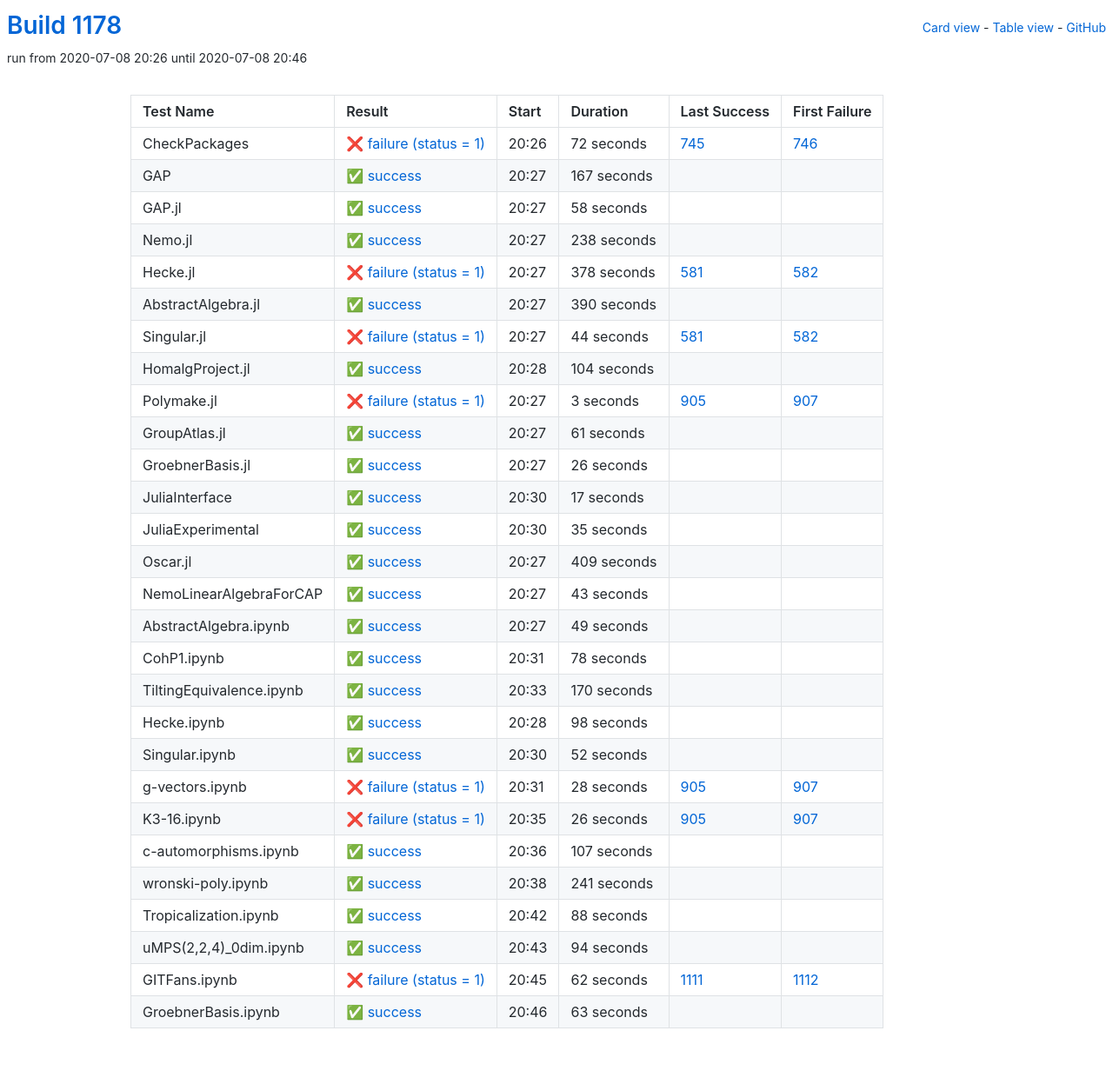
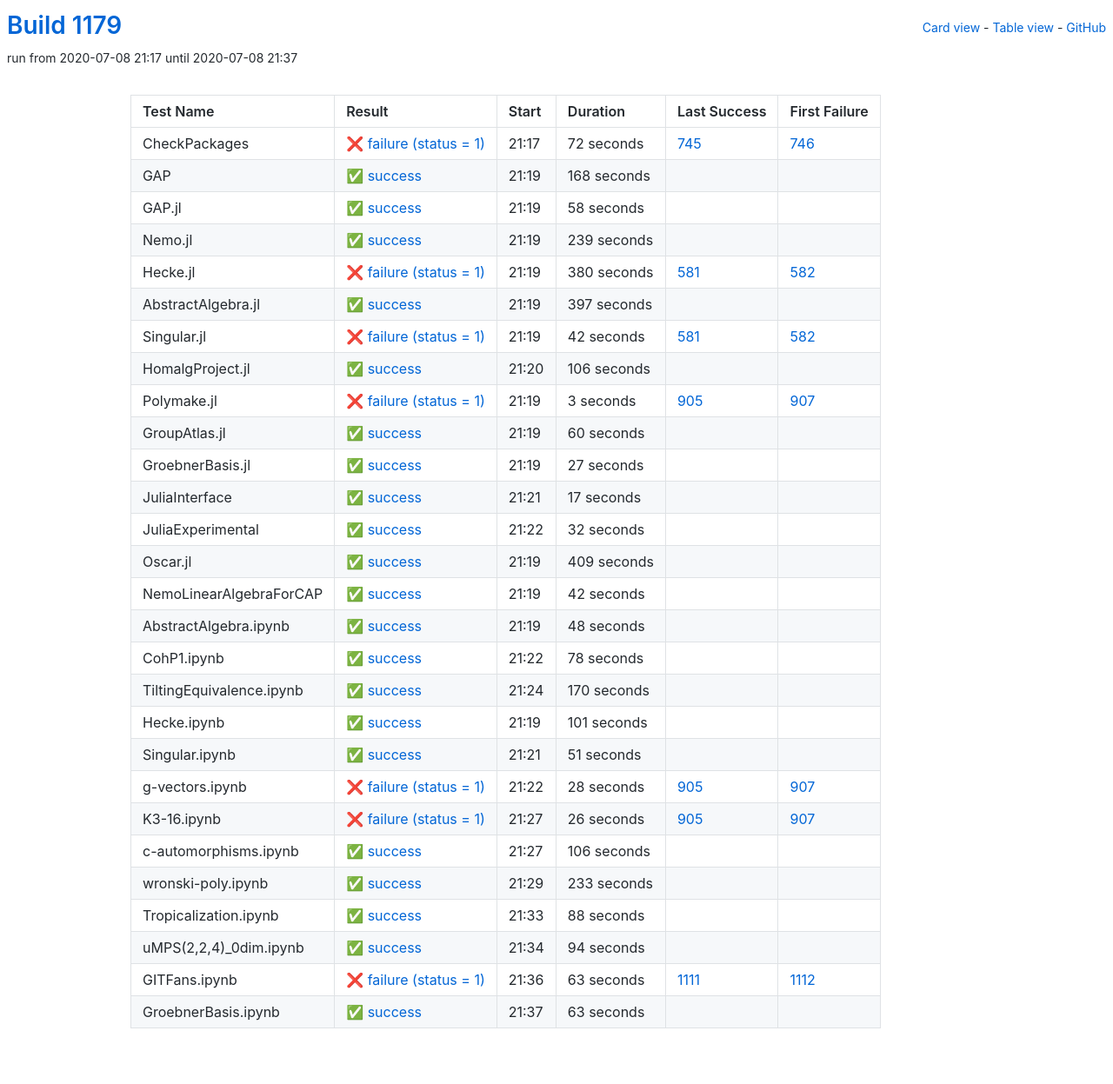
Before and after one commit to oscar-system/oscar-ci-status-1.4, a Jekyll site: the page built from table.html, in a window 1280 px wide. Shown: the whole page at 87% size. Built offline with Jekyll 4.4.1, drawn with Linux system fonts in a browser that asks for light colours.

Commit message:
Build #1179

```diff
--- a/_data/ci.yml
+++ b/_data/ci.yml
@@ -1,6 +1,6 @@
 ---
-build: 1178
-build_url: https://oscarci.mathematik.uni-kl.de/job/oscar-julia-1.4/1178/
+build: 1179
+build_url: https://oscarci.mathematik.uni-kl.de/job/oscar-julia-1.4/1179/
 job: oscar-julia-1.4
 organization: oscar-system
 repo: oscar-ci-status-1.4
@@ -8,8 +8,8 @@ repourl: https://github.com/oscar-system/oscar-ci-status-1.4
 tests:
 - name: CheckPackages
   id: checkpackages
-  log: https://oscarci.mathematik.uni-kl.de/job/oscar-julia-1.4/1178/artifact/logs/build-1178/CheckPackages.log
-  start: 2020-07-08 20:26
+  log: https://oscarci.mathematik.uni-kl.de/job/oscar-julia-1.4/1179/artifact/logs/build-1179/CheckPackages.log
+  start: 2020-07-08 21:17
   success: false
   exitcode: 1
   status: failure
@@ -20,20 +20,20 @@ tests:
   first_failure_url: https://oscarci.mathematik.uni-kl.de/job/oscar-julia-1.4/746/
 - name: GAP
   id: gap
-  log: https://oscarci.mathematik.uni-kl.de/job/oscar-julia-1.4/1178/artifact/logs/build-1178/GAP.log
-  start: 2020-07-08 20:27
+  log: https://oscarci.mathematik.uni-kl.de/job/oscar-julia-1.4/1179/artifact/logs/build-1179/GAP.log
+  start: 2020-07-08 21:19
   success: true
   exitcode: 0
   status: success
-  duration: 167
+  duration: 168
   last_success: false
   last_success_url:
   first_failure: false
   first_failure_url:
 - name: GAP.jl
   id: gap-jl
-  log: https://oscarci.mathematik.uni-kl.de/job/oscar-julia-1.4/1178/artifact/logs/build-1178/GAP.jl.log
-  start: 2020-07-08 20:27
+  log: https://oscarci.mathematik.uni-kl.de/job/oscar-julia-1.4/1179/artifact/logs/build-1179/GAP.jl.log
+  start: 2020-07-08 21:19
   success: true
   exitcode: 0
   status: success
@@ -44,68 +44,68 @@ tests:
   first_failure_url:
 - name: Nemo.jl
   id: nemo-jl
-  log: https://oscarci.mathematik.uni-kl.de/job/oscar-julia-1.4/1178/artifact/logs/build-1178/Nemo.jl.log
-  start: 2020-07-08 20:27
+  log: https://oscarci.mathematik.uni-kl.de/job/oscar-julia-1.4/1179/artifact/logs/build-1179/Nemo.jl.log
+  start: 2020-07-08 21:19
   success: true
   exitcode: 0
   status: success
-  duration: 238
+  duration: 239
   last_success: false
   last_success_url:
   first_failure: false
   first_failure_url:
 - name: Hecke.jl
   id: hecke-jl
-  log: https://oscarci.mathematik.uni-kl.de/job/oscar-julia-1.4/1178/artifact/logs/build-1178/Hecke.jl.log
-  start: 2020-07-08 20:27
+  log: https://oscarci.mathematik.uni-kl.de/job/oscar-julia-1.4/1179/artifact/logs/build-1179/Hecke.jl.log
+  start: 2020-07-08 21:19
   success: false
   exitcode: 1
   status: failure
-  duration: 378
+  duration: 380
   last_success: 581
   last_success_url: https://oscarci.mathematik.uni-kl.de/job/oscar-julia-1.4/581/
   first_failure: 582
   first_failure_url: https://oscarci.mathematik.uni-kl.de/job/oscar-julia-1.4/582/
 - name: AbstractAlgebra.jl
   id: abstractalgebra-jl
-  log: https://oscarci.mathematik.uni-kl.de/job/oscar-julia-1.4/1178/artifact/logs/build-1178/AbstractAlgebra.jl.log
-  start: 2020-07-08 20:27
+  log: https://oscarci.mathematik.uni-kl.de/job/oscar-julia-1.4/1179/artifact/logs/build-1179/AbstractAlgebra.jl.log
+  start: 2020-07-08 21:19
   success: true
   exitcode: 0
   status: success
-  duration: 390
+  duration: 397
   last_success: false
   last_success_url:
   first_failure: false
   first_failure_url:
 - name: Singular.jl
   id: singular-jl
-  log: https://oscarci.mathematik.uni-kl.de/job/oscar-julia-1.4/1178/artifact/logs/build-1178/Singular.jl.log
-  start: 2020-07-08 20:27
+  log: https://oscarci.mathematik.uni-kl.de/job/oscar-julia-1.4/1179/artifact/logs/build-1179/Singular.jl.log
+  start: 2020-07-08 21:19
   success: false
   exitcode: 1
   status: failure
-  duration: 44
+  duration: 42
   last_success: 581
   last_success_url: https://oscarci.mathematik.uni-kl.de/job/oscar-julia-1.4/581/
   first_failure: 582
   first_failure_url: https://oscarci.mathematik.uni-kl.de/job/oscar-julia-1.4/582/
 - name: HomalgProject.jl
   id: homalgproject-jl
-  log: https://oscarci.mathematik.uni-kl.de/job/oscar-julia-1.4/1178/artifact/logs/build-1178/HomalgProject.jl.log
-  start: 2020-07-08 20:28
+  log: https://oscarci.mathematik.uni-kl.de/job/oscar-julia-1.4/1179/artifact/logs/build-1179/HomalgProject.jl.log
+  start: 2020-07-08 21:20
   success: true
   exitcode: 0
   status: success
-  duration: 104
+  duration: 106
   last_success: false
   last_success_url:
   first_failure: false
   first_failure_url:
 - name: Polymake.jl
   id: polymake-jl
-  log: https://oscarci.mathematik.uni-kl.de/job/oscar-julia-1.4/1178/artifact/logs/build-1178/Polymake.jl.log
-  start: 2020-07-08 20:27
+  log: https://oscarci.mathematik.uni-kl.de/job/oscar-julia-1.4/1179/artifact/logs/build-1179/Polymake.jl.log
+  start: 2020-07-08 21:19
   success: false
   exitcode: 1
   status: failure
@@ -116,32 +116,32 @@ tests:
   first_failure_url: https://oscarci.mathematik.uni-kl.de/job/oscar-julia-1.4/907/
 - name: GroupAtlas.jl
   id: groupatlas-jl
-  log: https://oscarci.mathematik.uni-kl.de/job/oscar-julia-1.4/1178/artifact/logs/build-1178/GroupAtlas.jl.log
-  start: 2020-07-08 20:27
+  log: https://oscarci.mathematik.uni-kl.de/job/oscar-julia-1.4/1179/artifact/logs/build-1179/GroupAtlas.jl.log
+  start: 2020-07-08 21:19
   success: true
   exitcode: 0
   status: success
-  duration: 61
+  duration: 60
   last_success: false
   last_success_url:
   first_failure: false
   first_failure_url:
 - name: GroebnerBasis.jl
   id: groebnerbasis-jl
-  log: https://oscarci.mathematik.uni-kl.de/job/oscar-julia-1.4/1178/artifact/logs/build-1178/GroebnerBasis.jl.log
-  start: 2020-07-08 20:27
+  log: https://oscarci.mathematik.uni-kl.de/job/oscar-julia-1.4/1179/artifact/logs/build-1179/GroebnerBasis.jl.log
+  start: 2020-07-08 21:19
   success: true
   exitcode: 0
   status: success
-  duration: 26
+  duration: 27
   last_success: false
   last_success_url:
   first_failure: false
   first_failure_url:
 - name: JuliaInterface
   id: juliainterface
-  log: https://oscarci.mathematik.uni-kl.de/job/oscar-julia-1.4/1178/artifact/logs/build-1178/JuliaInterface.log
-  start: 2020-07-08 20:30
+  log: https://oscarci.mathematik.uni-kl.de/job/oscar-julia-1.4/1179/artifact/logs/build-1179/JuliaInterface.log
+  start: 2020-07-08 21:21
   success: true
   exitcode: 0
   status: success
@@ -152,20 +152,20 @@ tests:
   first_failure_url:
 - name: JuliaExperimental
   id: juliaexperimental
-  log: https://oscarci.mathematik.uni-kl.de/job/oscar-julia-1.4/1178/artifact/logs/build-1178/JuliaExperimental.log
-  start: 2020-07-08 20:30
+  log: https://oscarci.mathematik.uni-kl.de/job/oscar-julia-1.4/1179/artifact/logs/build-1179/JuliaExperimental.log
+  start: 2020-07-08 21:22
   success: true
   exitcode: 0
   status: success
-  duration: 35
+  duration: 32
   last_success: false
   last_success_url:
   first_failure: false
   first_failure_url:
 - name: Oscar.jl
   id: oscar-jl
-  log: https://oscarci.mathematik.uni-kl.de/job/oscar-julia-1.4/1178/artifact/logs/build-1178/Oscar.jl.log
-  start: 2020-07-08 20:27
+  log: https://oscarci.mathematik.uni-kl.de/job/oscar-julia-1.4/1179/artifact/logs/build-1179/Oscar.jl.log
+  start: 2020-07-08 21:19
   success: true
   exitcode: 0
   status: success
@@ -176,32 +176,32 @@ tests:
   first_failure_url:
 - name: NemoLinearAlgebraForCAP
   id: nemolinearalgebraforcap
-  log: https://oscarci.mathematik.uni-kl.de/job/oscar-julia-1.4/1178/artifact/logs/build-1178/NemoLinearAlgebraForCAP.log
-  start: 2020-07-08 20:27
+  log: https://oscarci.mathematik.uni-kl.de/job/oscar-julia-1.4/1179/artifact/logs/build-1179/NemoLinearAlgebraForCAP.log
+  start: 2020-07-08 21:19
   success: true
   exitcode: 0
   status: success
-  duration: 43
+  duration: 42
   last_success: false
   last_success_url:
   first_failure: false
   first_failure_url:
 - name: AbstractAlgebra.ipynb
   id: abstractalgebra-ipynb
-  log: https://oscarci.mathematik.uni-kl.de/job/oscar-julia-1.4/1178/artifact/logs/build-1178/AbstractAlgebra.ipynb.log
-  start: 2020-07-08 20:27
+  log: https://oscarci.mathematik.uni-kl.de/job/oscar-julia-1.4/1179/artifact/logs/build-1179/AbstractAlgebra.ipynb.log
+  start: 2020-07-08 21:19
   success: true
   exitcode: 0
   status: success
-  duration: 49
+  duration: 48
   last_success: false
   last_success_url:
   first_failure: false
   first_failure_url:
 - name: CohP1.ipynb
   id: cohp1-ipynb
-  log: https://oscarci.mathematik.uni-kl.de/job/oscar-julia-1.4/1178/artifact/logs/build-1178/CohP1.ipynb.log
-  start: 2020-07-08 20:31
+  log: https://oscarci.mathematik.uni-kl.de/job/oscar-julia-1.4/1179/artifact/logs/build-1179/CohP1.ipynb.log
+  start: 2020-07-08 21:22
   success: true
   exitcode: 0
   status: success
@@ -212,8 +212,8 @@ tests:
   first_failure_url:
 - name: TiltingEquivalence.ipynb
   id: tiltingequivalence-ipynb
-  log: https://oscarci.mathematik.uni-kl.de/job/oscar-julia-1.4/1178/artifact/logs/build-1178/TiltingEquivalence.ipynb.log
-  start: 2020-07-08 20:33
+  log: https://oscarci.mathematik.uni-kl.de/job/oscar-julia-1.4/1179/artifact/logs/build-1179/TiltingEquivalence.ipynb.log
+  start: 2020-07-08 21:24
   success: true
   exitcode: 0
   status: success
@@ -224,32 +224,32 @@ tests:
   first_failure_url:
 - name: Hecke.ipynb
   id: hecke-ipynb
-  log: https://oscarci.mathematik.uni-kl.de/job/oscar-julia-1.4/1178/artifact/logs/build-1178/Hecke.ipynb.log
-  start: 2020-07-08 20:28
+  log: https://oscarci.mathematik.uni-kl.de/job/oscar-julia-1.4/1179/artifact/logs/build-1179/Hecke.ipynb.log
+  start: 2020-07-08 21:19
   success: true
   exitcode: 0
   status: success
-  duration: 98
+  duration: 101
   last_success: false
   last_success_url:
   first_failure: false
   first_failure_url:
 - name: Singular.ipynb
   id: singular-ipynb
-  log: https://oscarci.mathematik.uni-kl.de/job/oscar-julia-1.4/1178/artifact/logs/build-1178/Singular.ipynb.log
-  start: 2020-07-08 20:30
+  log: https://oscarci.mathematik.uni-kl.de/job/oscar-julia-1.4/1179/artifact/logs/build-1179/Singular.ipynb.log
+  start: 2020-07-08 21:21
   success: true
   exitcode: 0
   status: success
-  duration: 52
+  duration: 51
   last_success: false
   last_success_url:
   first_failure: false
   first_failure_url:
 - name: g-vectors.ipynb
   id: g-vectors-ipynb
-  log: https://oscarci.mathematik.uni-kl.de/job/oscar-julia-1.4/1178/artifact/logs/build-1178/g-vectors.ipynb.log
-  start: 2020-07-08 20:31
+  log: https://oscarci.mathematik.uni-kl.de/job/oscar-julia-1.4/1179/artifact/logs/build-1179/g-vectors.ipynb.log
+  start: 2020-07-08 21:22
   success: false
   exitcode: 1
   status: failure
@@ -260,8 +260,8 @@ tests:
   first_failure_url: https://oscarci.mathematik.uni-kl.de/job/oscar-julia-1.4/907/
 - name: K3-16.ipynb
   id: k3-16-ipynb
-  log: https://oscarci.mathematik.uni-kl.de/job/oscar-julia-1.4/1178/artifact/logs/build-1178/K3-16.ipynb.log
-  start: 2020-07-08 20:35
+  log: https://oscarci.mathematik.uni-kl.de/job/oscar-julia-1.4/1179/artifact/logs/build-1179/K3-16.ipynb.log
+  start: 2020-07-08 21:27
   success: false
   exitcode: 1
   status: failure
@@ -272,32 +272,32 @@ tests:
   first_failure_url: https://oscarci.mathematik.uni-kl.de/job/oscar-julia-1.4/907/
 - name: c-automorphisms.ipynb
   id: c-automorphisms-ipynb
-  log: https://oscarci.mathematik.uni-kl.de/job/oscar-julia-1.4/1178/artifact/logs/build-1178/c-automorphisms.ipynb.log
-  start: 2020-07-08 20:36
+  log: https://oscarci.mathematik.uni-kl.de/job/oscar-julia-1.4/1179/artifact/logs/build-1179/c-automorphisms.ipynb.log
+  start: 2020-07-08 21:27
   success: true
   exitcode: 0
   status: success
-  duration: 107
+  duration: 106
   last_success: false
   last_success_url:
   first_failure: false
   first_failure_url:
 - name: wronski-poly.ipynb
   id: wronski-poly-ipynb
-  log: https://oscarci.mathematik.uni-kl.de/job/oscar-julia-1.4/1178/artifact/logs/build-1178/wronski-poly.ipynb.log
-  start: 2020-07-08 20:38
+  log: https://oscarci.mathematik.uni-kl.de/job/oscar-julia-1.4/1179/artifact/logs/build-1179/wronski-poly.ipynb.log
+  start: 2020-07-08 21:29
   success: true
   exitcode: 0
   status: success
-  duration: 241
+  duration: 233
   last_success: false
   last_success_url:
   first_failure: false
   first_failure_url:
 - name: Tropicalization.ipynb
   id: tropicalization-ipynb
-  log: https://oscarci.mathematik.uni-kl.de/job/oscar-julia-1.4/1178/artifact/logs/build-1178/Tropicalization.ipynb.log
-  start: 2020-07-08 20:42
+  log: https://oscarci.mathematik.uni-kl.de/job/oscar-julia-1.4/1179/artifact/logs/build-1179/Tropicalization.ipynb.log
+  start: 2020-07-08 21:33
   success: true
   exitcode: 0
   status: success
@@ -308,8 +308,8 @@ tests:
   first_failure_url:
 - name: uMPS(2,2,4)_0dim.ipynb
   id: umps-2-2-4-0dim-ipynb
-  log: https://oscarci.mathematik.uni-kl.de/job/oscar-julia-1.4/1178/artifact/logs/build-1178/uMPS-2-2-4-_0dim.ipynb.log
-  start: 2020-07-08 20:43
+  log: https://oscarci.mathematik.uni-kl.de/job/oscar-julia-1.4/1179/artifact/logs/build-1179/uMPS-2-2-4-_0dim.ipynb.log
+  start: 2020-07-08 21:34
   success: true
   exitcode: 0
   status: success
@@ -320,20 +320,20 @@ tests:
   first_failure_url:
 - name: GITFans.ipynb
   id: gitfans-ipynb
-  log: https://oscarci.mathematik.uni-kl.de/job/oscar-julia-1.4/1178/artifact/logs/build-1178/GITFans.ipynb.log
-  start: 2020-07-08 20:45
+  log: https://oscarci.mathematik.uni-kl.de/job/oscar-julia-1.4/1179/artifact/logs/build-1179/GITFans.ipynb.log
+  start: 2020-07-08 21:36
   success: false
   exitcode: 1
   status: failure
-  duration: 62
+  duration: 63
   last_success: 1111
   last_success_url: https://oscarci.mathematik.uni-kl.de/job/oscar-julia-1.4/1111/
   first_failure: 1112
   first_failure_url: https://oscarci.mathematik.uni-kl.de/job/oscar-julia-1.4/1112/
 - name: GroebnerBasis.ipynb
   id: groebnerbasis-ipynb
-  log: https://oscarci.mathematik.uni-kl.de/job/oscar-julia-1.4/1178/artifact/logs/build-1178/GroebnerBasis.ipynb.log
-  start: 2020-07-08 20:46
+  log: https://oscarci.mathematik.uni-kl.de/job/oscar-julia-1.4/1179/artifact/logs/build-1179/GroebnerBasis.ipynb.log
+  start: 2020-07-08 21:37
   success: true
   exitcode: 0
   status: success
```
Also changed, not shown: README.md.
